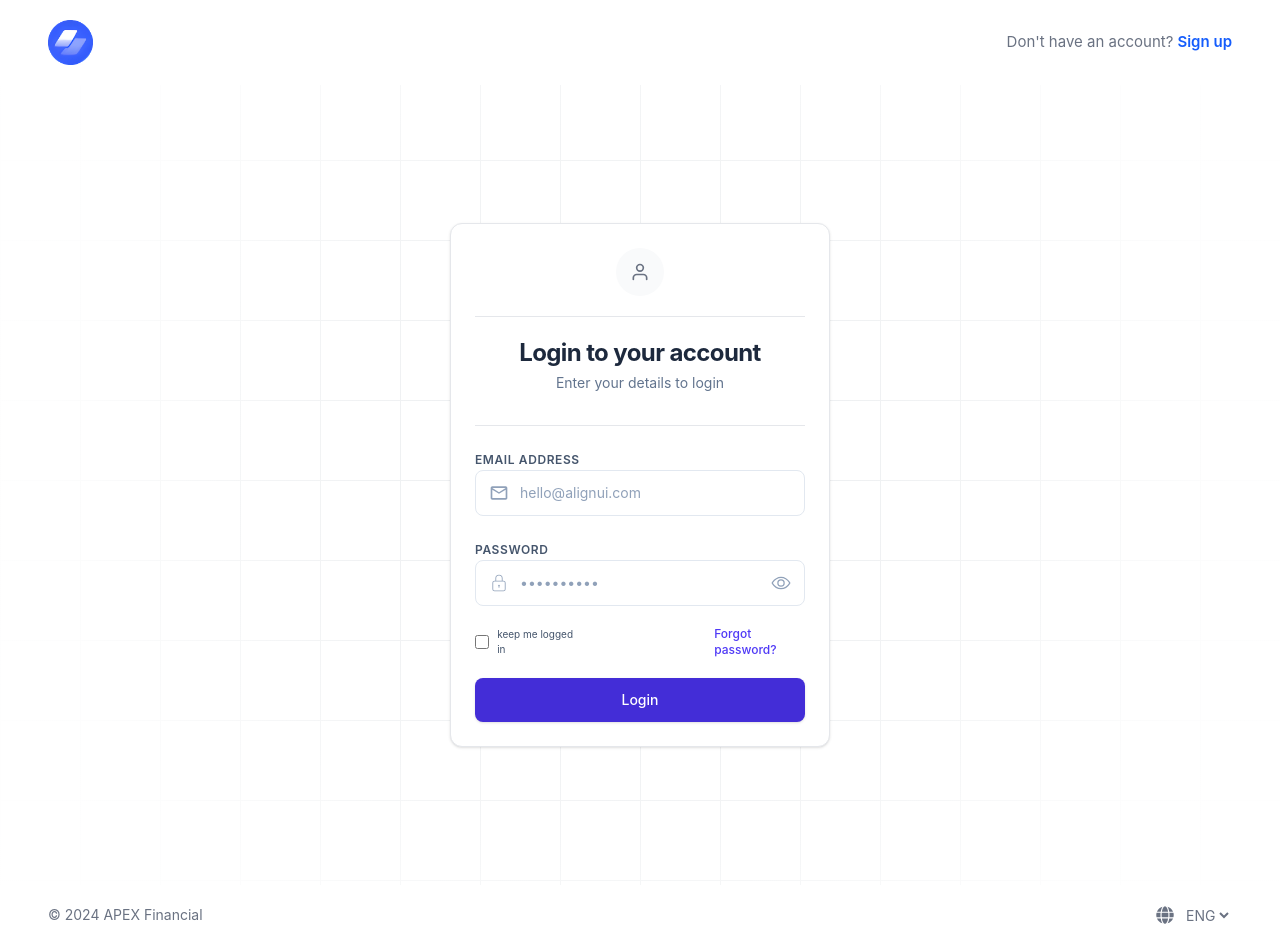
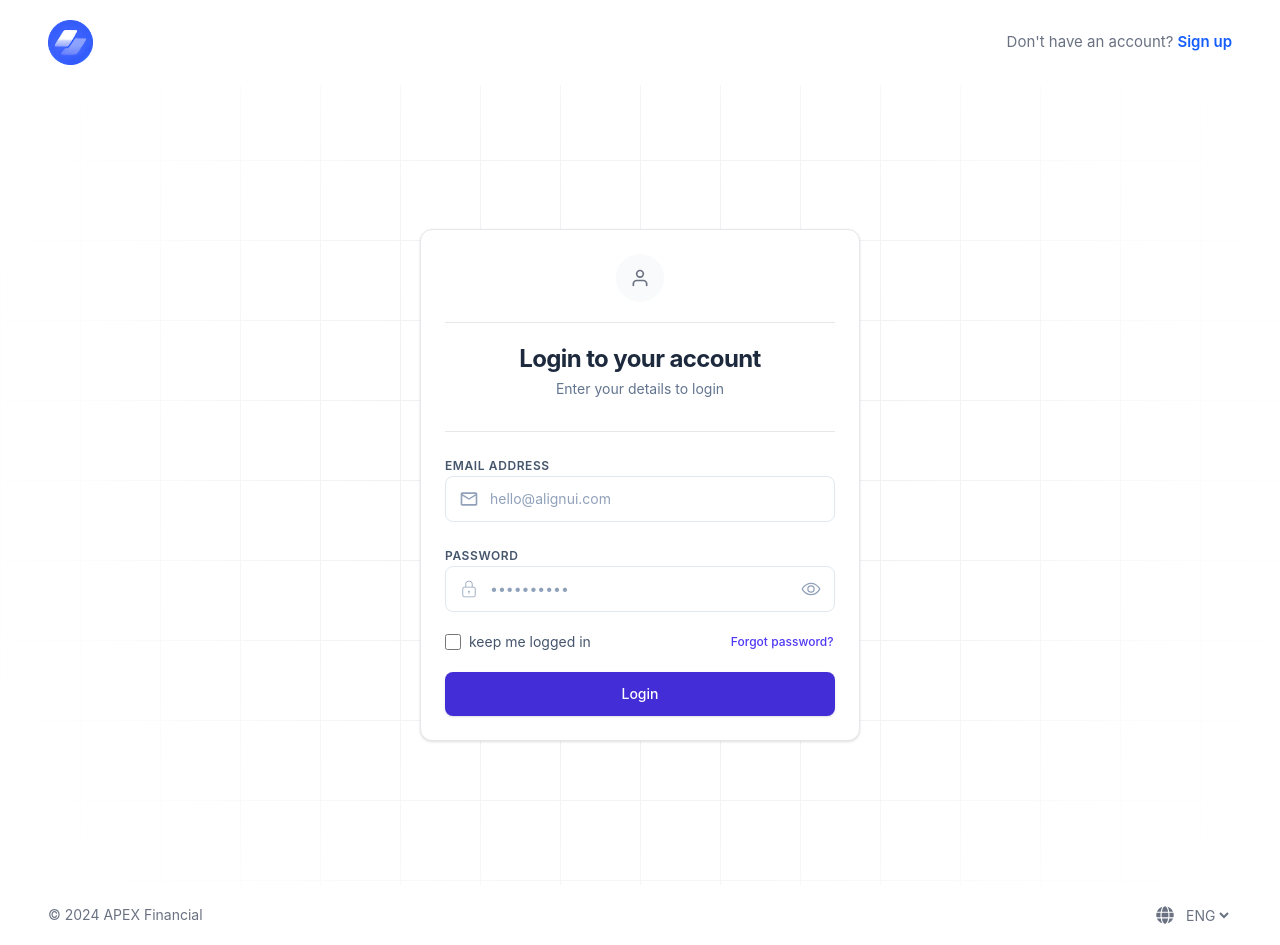
Before and after one commit to dieus-code/apex, a React (Vite) app: page / in a window 1280 px wide. Built offline with nearby package versions, Linux system fonts and the light colour scheme.

Commit message:
Refactor auth components and update auth inputs

```diff
--- a/src/components/AuthCard.tsx
+++ b/src/components/AuthCard.tsx
@@ -7,7 +7,7 @@ type AuthCardProps = {
 
 const AuthCard = ({ icon, children }: AuthCardProps) => {
   return (
-    <div className="w-full max-w-[380px] rounded-xl border border-gray-200 bg-white p-6 shadow-sm">
+    <div className="w-full max-w-[440px] rounded-xl border border-gray-200 bg-white p-6 shadow-sm">
       {/* Icon */}
       <div className="mx-auto mb-5 flex h-12 w-12 items-center justify-center rounded-full bg-gray-50">
         {icon}
--- a/src/components/inputs.tsx
+++ b/src/components/inputs.tsx
@@ -149,10 +149,10 @@ export function LoginInputs(){
               name="remember"
               className="h-4 w-4 rounded border-slate-300 text-indigo-600 focus:ring-indigo-500 cursor-pointer"
             />
-            <label htmlFor="remember" className="ml-2 text-[10px]  text-slate-600 cursor-pointer select-none">
+            <label htmlFor="remember" className="ml-2 text-sm text-slate-600 cursor-pointer select-none">
               keep me logged in
             </label>
-             <a href="#" className="ml-35 text-xs font-medium text-indigo-600 hover:text-indigo-500 transition-colors">
+             <a href="/reset-password" className="ml-35 text-xs font-medium text-indigo-600 hover:text-indigo-500 transition-colors">
                 Forgot password?
               </a>
           </div>
```
